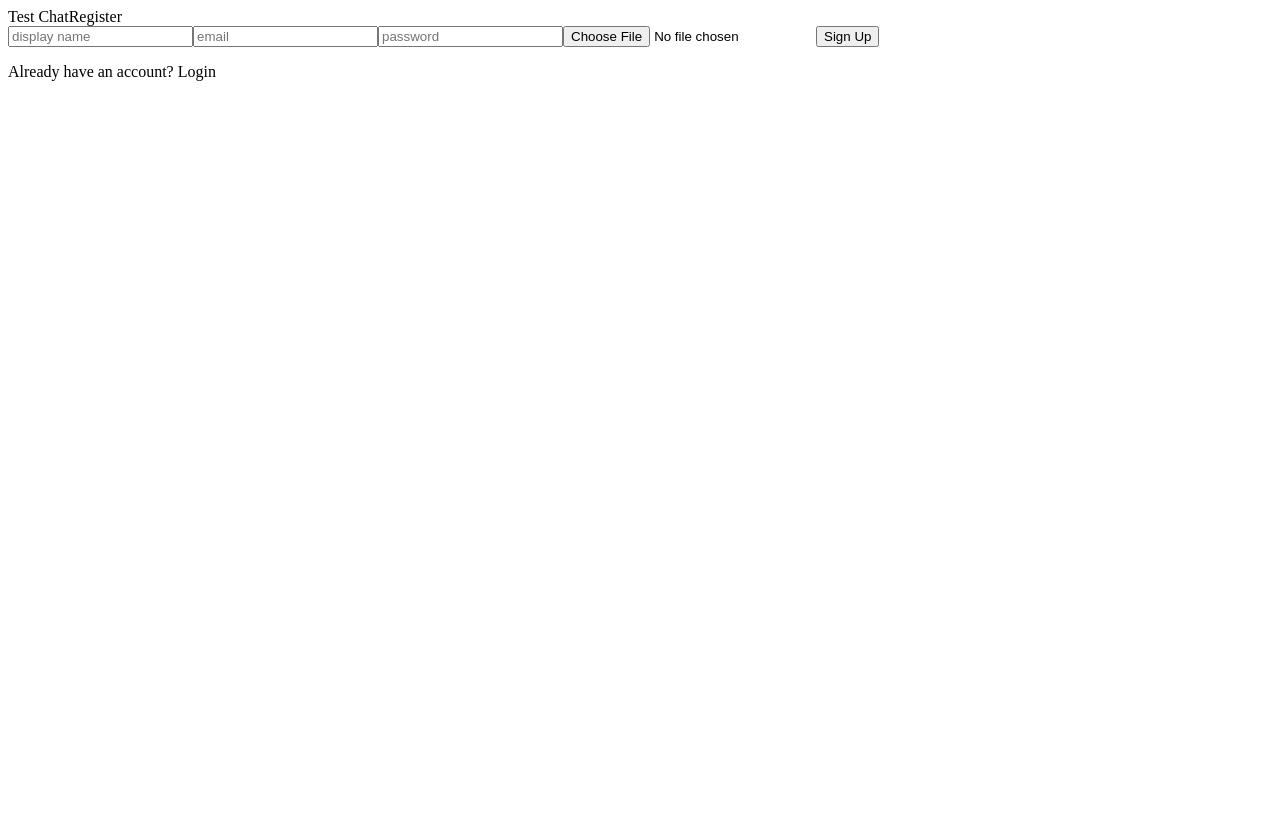
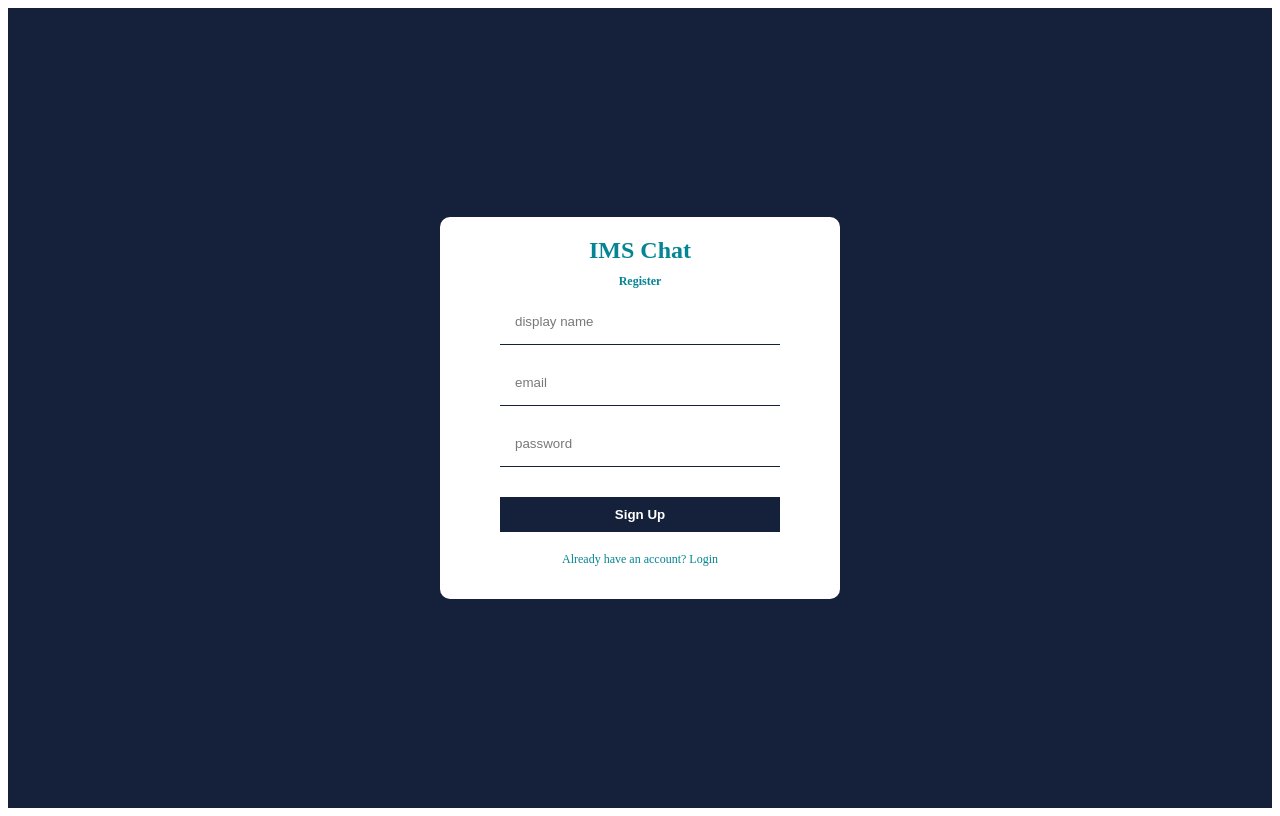
Before and after one commit to safak/youtube2022, a React (Vite) app: page /register in a window 1280 px wide. Built offline with nearby package versions, Linux system fonts and the light colour scheme.

Commit message:
MajorChanges

```diff
--- a/src/pages/Register.jsx
+++ b/src/pages/Register.jsx
@@ -4,13 +4,16 @@
   return (
     <div className="formContainer">
       <div className="formWrapper">
-        <span className="logo">Test Chat</span>
+        <span className="logo">IMS Chat</span>
         <span className="title">Register</span>
         <form>
           <input type="text" placeholder="display name"/>
           <input type="text" placeholder="email"/>
           <input type="text" placeholder="password"/>
-          <input type="file" />
+          <input style={{display:"none"}} type="file" id="file"/>
+          <label htmlFor="file">
+
+          </label>
           <button>Sign Up</button>
         </form>
         <p>Already have an account? Login</p>
--- a/src/style.scss
+++ b/src/style.scss
@@ -1,4 +1,59 @@
 .formContainer{
-    background-color: #ffff;
+    background-color: #15213a;
     height: 100vh;
+    display: flex;
+    align-items: center;
+    justify-content: center;
+
+    .formWrapper{
+        background-color: white;
+        padding: 20px 60px;
+        border-radius: 10px;
+        display: flex;
+        flex-direction: column;
+        gap: 10px;
+        align-items: center;
+
+        .logo{
+            color: #048593;
+            font-weight: bold;
+            font-size: 24px;
+        }
+
+        .title{
+            color: #048593;
+            font-weight: bold;
+            font-size: 12px;
+        }
+
+        form{
+            display: flex;
+            flex-direction: column;
+            gap: 15px;
+
+            input{
+                padding: 15px;
+                border: none;
+                width: 250px;
+                border-bottom: 1px solid #15213a;
+                &::placeholder{
+                    color: rgb(121, 120, 120);
+                }
+            }
+
+            button{
+                background-color: #15213a;
+                color: white;
+                padding: 10px;
+                font-weight: bold;
+                border: none;
+                cursor: pointer;
+            }
+        }
+        p{
+            color: #048593;
+            font-size: 12px;
+            margin-top: 10px;
+        }
+    }
 }
```
